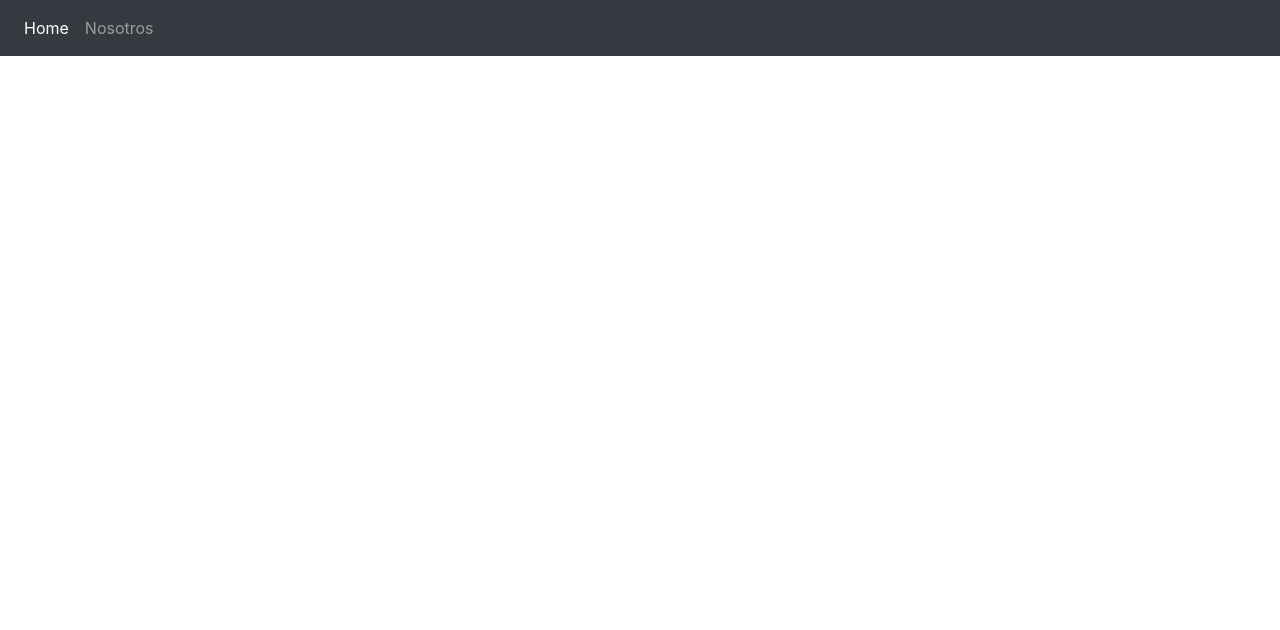
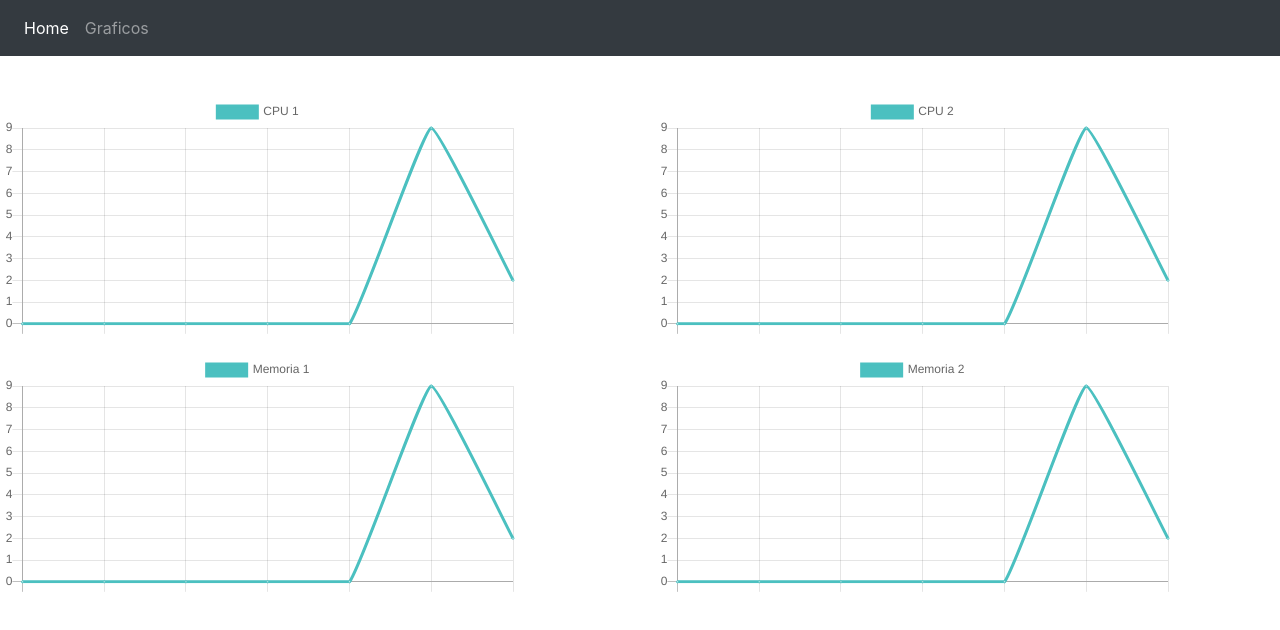
Before and after one commit to wolfghost9898/SOPES1P1, a React (Create React App) app in the folder frontend/: page /Graficos in a window 1280 px wide. Shown: the top 630 px of the page. Built offline with nearby package versions, Linux system fonts and the light colour scheme.

Commit message:
Muestra de graficas en tiempo real

```diff
--- a/frontend/package.json
+++ b/frontend/package.json
@@ -7,9 +7,11 @@
     "@testing-library/react": "^9.5.0",
     "@testing-library/user-event": "^7.2.1",
     "bootstrap": "^4.5.2",
+    "chart.js": "^2.9.3",
     "jquery": "^3.5.1",
     "popper.js": "^1.16.1",
     "react": "^16.13.1",
+    "react-chartjs-2": "^2.10.0",
     "react-dom": "^16.13.1",
     "react-router-dom": "^5.2.0",
     "react-scripts": "3.4.3"
--- a/frontend/src/App.js
+++ b/frontend/src/App.js
@@ -5,6 +5,7 @@ import './App.css';
 import Home from './components/Home/Home'
 import PageError from './components/Error/Error'
 import NavBar from './components/NavBar/NavBar'
+import Graficos from './components/Graficos/Graficos'
 
 class App extends Component{
   render(){
@@ -18,6 +19,11 @@ class App extends Component{
               path="/"
               component={Home}
             />
+            <Route
+              exact
+              path="/Graficos"
+              component={Graficos}
+            />
             <Route component={PageError}/>
           </Switch>
         </div>
--- a/frontend/src/components/Error/Error.js
+++ b/frontend/src/components/Error/Error.js
@@ -7,9 +7,10 @@ class Home extends Component{
 
     render(){
         return(
-            <div className="page">
-                <p>Página no encontrada</p>
-            </div>
+            <main role="main" className="flex-shrink-0 mt-5">
+                <br></br>
+               <h1>Pagina no Encontrada :(</h1>
+            </main>
         );
     }
 }
--- /dev/null
+++ b/frontend/src/components/Graficos/Graficos.js
@@ -0,0 +1,82 @@
+import { data } from 'jquery';
+import React,{Component} from 'react';
+import Line from './Line/LineGraph'
+
+class Graficos extends Component{
+    intervalID;
+    state = {
+        url : ['http://18.221.219.89','http://18.223.23.220'],
+        values : [0,0,0,0,0,0,0]
+
+    }
+
+    constructor(){
+        super()
+        this.getData = this.getData.bind(this)
+
+    }
+
+    componentDidMount(){
+        document.title = "Graficos"
+        this.getData()
+        this.intervalID = setInterval(this.getData,5000)
+    }
+
+    componentWillUnmount() {
+        clearTimeout(this.intervalID);
+        console.log("Dejando de escuchar")
+    }
+
+
+    getData(){
+        /*
+        Promise.all([
+            fetch(this.state.url[0]),
+            fetch(this.state.url[1])
+        ])
+        .then(([res1, res2]) => Promise.all([res1.json(), res2.json()]))
+        .then(([data1, data2]) => {
+            //console.log(data1)
+            //console.log(data2)
+            this.values = [2,3]
+        });
+        */
+       let newValue = this.state.values;
+       newValue.push(Math.round(Math.random()*10))
+       newValue.shift()
+       this.setState({values : newValue})
+    }
+
+
+
+    render(){
+        return(
+            <main role="main" className="flex-shrink-0 mt-5 ">
+                <div className="container-full py-md-5">
+                    <div className="row ">
+                        <div className="col-5">
+                            <Line values={this.state.values} title = 'CPU 1' />
+                        </div>
+                        <div className="col-1"></div>
+                        <div className="col-5">
+                            <Line values={this.state.values} title = 'CPU 2' />
+                        </div>
+                    </div>
+                    <div className="row ">
+                        <div className="col-5">
+                            <Line values={this.state.values} title = 'Memoria 1' />
+                        </div>
+                        <div className="col-1"></div>
+                        <div className="col-5">
+                            <Line values={this.state.values} title = 'Memoria 2' />
+                        </div>
+                    </div>
+
+                </div>
+            </main>
+        );
+    }
+}
+
+
+export default Graficos
--- /dev/null
+++ b/frontend/src/components/Graficos/Line/LineGraph.js
@@ -0,0 +1,42 @@
+import React, { Component } from 'react';
+import { Line } from 'react-chartjs-2';
+
+
+const LineGraph = ({ values,title }) => {
+  const data = {
+    labels: ['', '', '', '', '', '', ''],
+    datasets: [
+      {
+        label: '',
+        fill: false,
+        lineTension: 0.1,
+        backgroundColor: 'rgba(75,192,192,0.4)',
+        borderColor: 'rgba(75,192,192,1)',
+        borderCapStyle: 'butt',
+        borderDash: [],
+        borderDashOffset: 0.0,
+        borderJoinStyle: 'miter',
+        pointBorderColor: 'rgba(75,192,192,1)',
+        pointBackgroundColor: '#fff',
+        pointBorderWidth: 1,
+        pointHoverRadius: 5,
+        pointHoverBackgroundColor: 'rgba(75,192,192,1)',
+        pointHoverBorderColor: 'rgba(220,220,220,1)',
+        pointHoverBorderWidth: 2,
+        pointRadius: 1,
+        pointHitRadius: 10,
+        data: []
+      }
+    ]
+  };
+  data.datasets[0].data = []
+  data.datasets[0].data = values
+  data.datasets[0].label = title
+  return (
+    <div>
+      <Line redraw data={data} />
+    </div>
+  );
+}
+
+export default LineGraph
--- a/frontend/src/components/Home/Home.js
+++ b/frontend/src/components/Home/Home.js
@@ -8,7 +8,7 @@ class Home extends Component{
     intervalID;
     state = {
         oraciones: [],
-        url : ['http://3.134.109.208/getAll','']
+        url : ['http://18.221.219.89/getAll','http://18.223.23.220/getAll']
     }
 
     constructor(){
@@ -21,12 +21,13 @@ class Home extends Component{
     componentDidMount(){
         document.title = "Home"
         this.getData()
-        this.intervalID = setInterval(this.getData,3000)
+        this.intervalID = setInterval(this.getData,5000)
     }
 
     componentWillUnmount() {
+        clearTimeout(this.intervalID);
         console.log("Dejando de escuchar")
-        clearInterval(this.intervalID);
+
     }
 
 
@@ -37,6 +38,7 @@ class Home extends Component{
             data = data['result']
             this.setState({oraciones : data})
             //console.log(data)
+
         })
         .catch(err =>{
             console.error(err)
@@ -52,8 +54,6 @@ class Home extends Component{
 
 
     render(){
-
-
         return(
             <main role="main" className="flex-shrink-0 mt-5 main">
                 <div className="container py-md-4">
--- a/frontend/src/components/Home/Style.css
+++ b/frontend/src/components/Home/Style.css
@@ -1,6 +1,6 @@
 
 .main {
-  height: 100vh;
+  min-height: 100vh;
   background-color: #231832;
 }
 
--- a/frontend/src/components/NavBar/NavBar.js
+++ b/frontend/src/components/NavBar/NavBar.js
@@ -16,7 +16,7 @@ class NavBar extends Component {
                         <Link className="nav-link" to="/">Home <span className="sr-only">(current)</span></Link>
                     </li>
                     <li className="nav-item">
-                        <Link className="nav-link" to="/sdsds">Nosotros</Link>
+                        <Link className="nav-link" to="/Graficos">Graficos</Link>
                     </li>
 
                 </ul>
```
Also changed, not shown: 1 other file (tests, documents, lock files or other folders).
